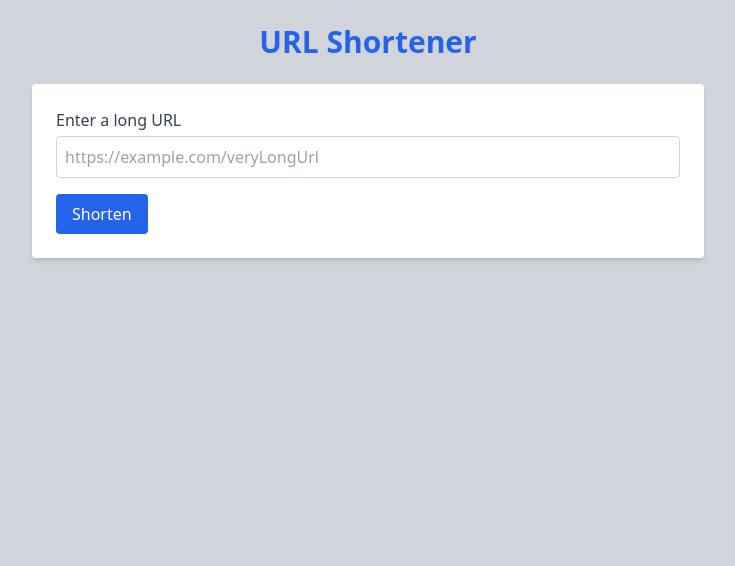
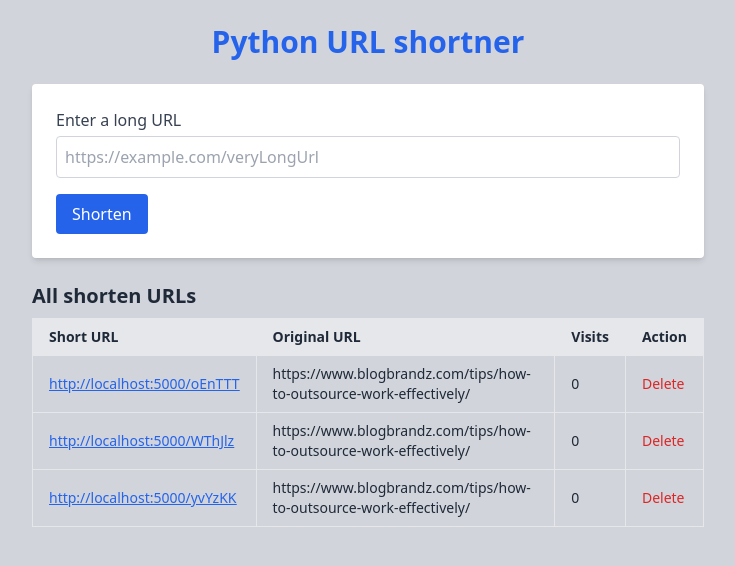
Before and after one commit to Rachit0919/URL_Shortener, a Flask app: page / in a window 1280 px wide. Shown: the top 566 px of the page, without its empty margins (272-1007 px from the left). Run offline with Flask 3, Linux system fonts and the light colour scheme; data comes from the database, SQL or seed files in the repository; some libraries are stand-ins or nearby versions.

Commit message:
Improved  index.html structure and added table of short URL, original URL, visits and delete functionality for shortened URLs

```diff
--- a/templates/index.html
+++ b/templates/index.html
@@ -1,15 +1,17 @@
 <!DOCTYPE html>
 <html lang="en">
   <head>
-    <meta charset="UTF-8">
-    <meta name="viewport" content="width=device-width, initial-scale=1.0">
-    <title>URL Shortener</title>
+    <meta charset="UTF-8" />
+    <meta name="viewport" content="width=device-width, initial-scale=1.0" />
+    <title>Chaicode URL shortner</title>
     <script src="https://cdn.tailwindcss.com"></script>
   </head>
   <body class="bg-gray-300 text-gray-800 font-sans p-6">
     <div class="max-w-2xl mx-auto">
-        <h1 class="text-3xl font-bold mb-6 text-center text-blue-600">URL Shortener</h1>
-        <form method="post" class="bg-white shadow-md rounded p-6 mb-6 space-y-4">
+      <h1 class="text-3xl font-bold mb-6 text-center text-blue-600">
+        Python URL shortner
+      </h1>
+      <form method="POST" class="bg-white shadow-md rounded p-6 mb-6 space-y-4">
         <label class="block">
           <span class="text-gray-700">Enter a long URL</span>
           <input
@@ -18,11 +20,55 @@
             placeholder="https://example.com/veryLongUrl"
             required
             class="mt-1 block w-full border border-gray-300 rounded p-2"
+          />
+        </label>
+        <button
+          class="bg-blue-600 text-white px-4 py-2 rounded hover:bg-blue-700"
+          type="submit"
         >
-            </label>
-            <button class="bg-blue-600 text-white px-4 py-2 rounded hover:bg-blue-700">Shorten</button>
+          Shorten
+        </button>
       </form>
+      <h2 class="text-xl font-semibold mb-2">All shorten URLs</h2>
+      {% if all_urls %}
+      <div class="overflow-x-auto">
+        <table class="w-full border border-collapse border-gray-500 text-sm">
+          <thead class="bg-gray-200">
+            <tr>
+              <th class="border px-4 py-2 text-left">Short URL</th>
+              <th class="border px-4 py-2 text-left">Original URL</th>
+              <th class="border px-4 py-2 text-left">Visits</th>
+              <th class="border px-4 py-2 text-left">Action</th>
+            </tr>
+          </thead>
+          <tbody>
+            {% for url in all_urls%}
+            <tr class="hover:bg-gray-100">
+              <td class="border px-4 py-2 text-blue-600 underline">
+                <a href="/{{ url[1] }}" target="_blank">
+                  http://localhost:5000/{{url[1]}}
+                </a>
+              </td>
+              <td class="border px-4 py-2">{{url[0]}}</td>
+              <td class="border px-4 py-2">{{url[2]}}</td>
+              <td class="border px-4 py-2">
+                <form
+                  action="/delete/{{url[1]}}"
+                  method="POST"
+                  onsubmit="return confirm('Delete this short url?')"
+                >
+                  <button type="submit" class="text-red-600">Delete</button>
+                </form>
+              </td>
+            </tr>
+            {% endfor%}
+          </tbody>
+        </table>
+      </div>
+      {% else %}
+      <p class="text-gray-600">No Urls have been shorten</p>
 
+      {% endif%}
     </div>
   </body>
 </html>
```
Lines whose indentation alone changed are shown as unchanged.
